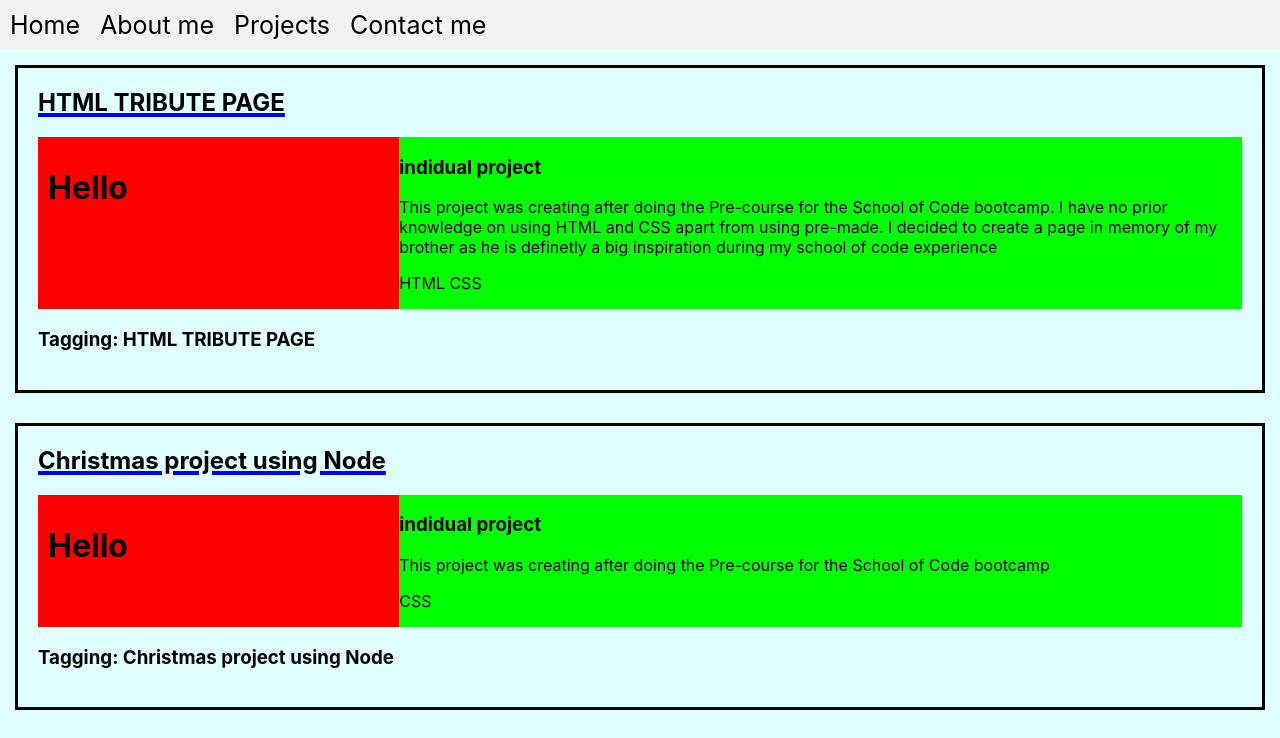
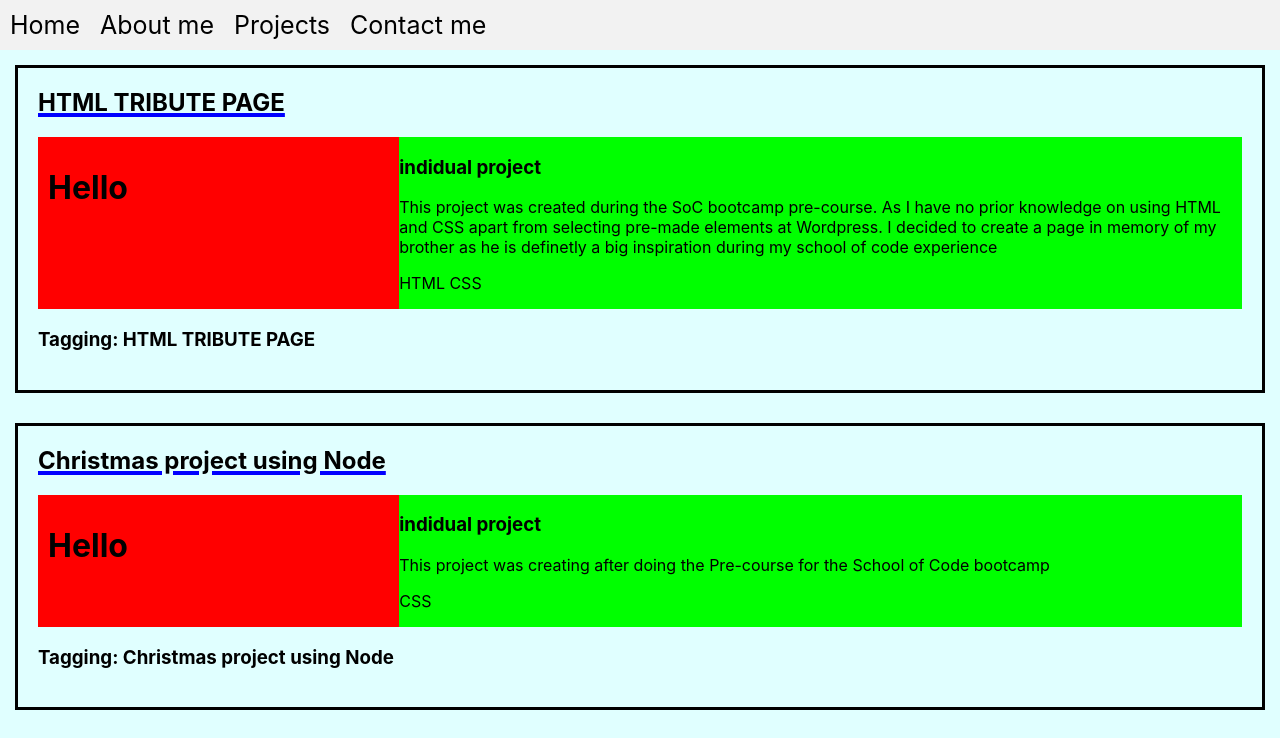
Before and after one commit to drinobre/portfolio, a Next.js app in the folder portifolio/: page /projects in a window 1280 px wide. Shown: the top 738 px of the page. Built offline with nearby package versions, Linux system fonts and the light colour scheme.

Commit message:
update project library

```diff
--- a/portifolio/libs/projects_data.js
+++ b/portifolio/libs/projects_data.js
@@ -5,7 +5,7 @@ const projectList = [
     image: "",
     description: "First HTML project created before start the bootcamper.",
     fullDescription:
-      "This project was creating after doing the Pre-course for the School of Code bootcamp. I have no prior knowledge on using HTML and CSS apart from using pre-made. I decided to create a page in memory of my brother as he is definetly a big inspiration during my school of code experience",
+      "This project was created during the SoC bootcamp pre-course. As I have no prior knowledge on using HTML and CSS apart from selecting pre-made elements at Wordpress. I decided to create a page in memory of my brother as he is definetly a big inspiration during my school of code experience",
     technology: "HTML CSS" && " HTML CSS",
     type: "indidual project",
     creationDate: "oct/2021",
```
